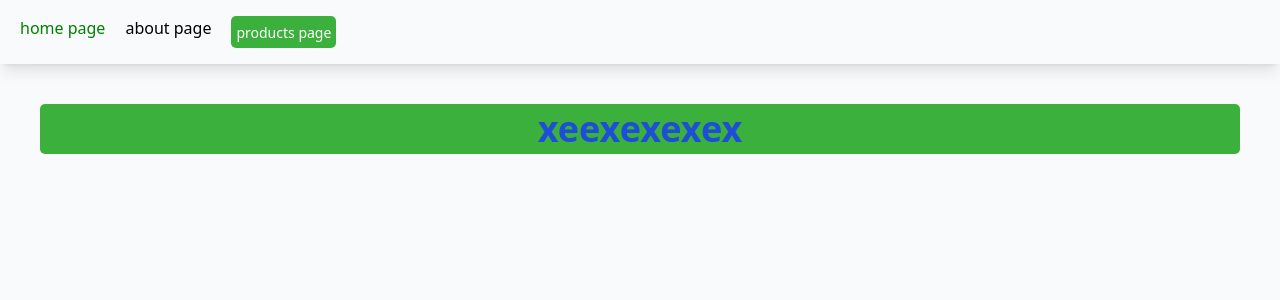
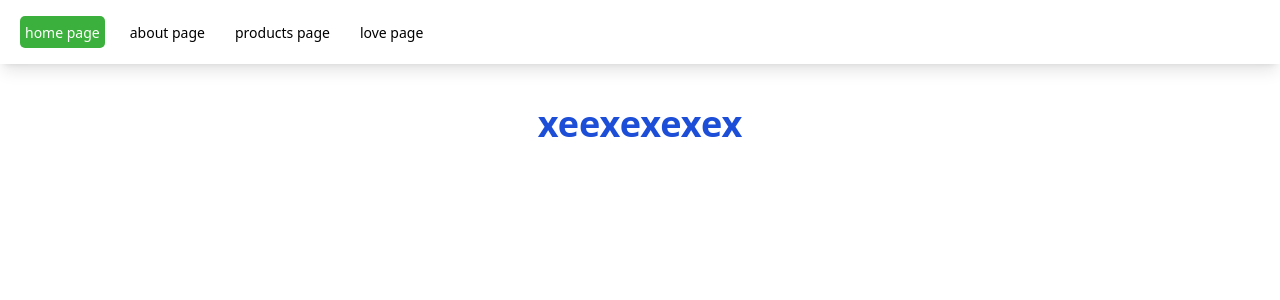
Before and after one commit to sapkav/Nuxt-pinia-start, a Nuxt app: page / in a window 1280 px wide. Shown: the top 300 px of the page. Built offline with nearby package versions, Linux system fonts and the light colour scheme.

Commit message:
gitignore change + new test page

```diff
--- a/assets/css/tailwind.css
+++ b/assets/css/tailwind.css
@@ -2,26 +2,25 @@
 @tailwind components;
 @tailwind utilities;
 
-body {
-    @apply bg-gray-50;
-}
 
-@layer components {
-    .btn {
-        background-color: rgb(60, 176, 60);
-        color: white;
+.btn  {
+    color: black;
     border-radius: 5px;
     font-size: 14px;
     display: flex;
     align-items: center;
     justify-content: center;
     padding: 5px;
-        transition: 5s cubic-bezier(0.075, 0.82, 0.165, 1);
+    transition: 1s cubic-bezier(0.075, 0.82, 0.165, 1);
 }
 
 .btn:hover {
-        transform: scale(1.2);
-        color: black;
+    transform: scale(1.1);
     background-color: rgb(28, 173, 173);
 }
+
+.router-link-exact-active  {
+    background-color: rgb(60, 176, 60);
+    color: white;
+    transition: 1s cubic-bezier(0.075, 0.82, 0.165, 1);
 }
--- a/layouts/default.vue
+++ b/layouts/default.vue
@@ -1,9 +1,10 @@
 <template>
     <div class="shadow-lg bg-white; pl-5 pt-4 pb-4 flex gap-5 round">
         <div class="flex container gap-5">
-            <NuxtLink to="/">home page</NuxtLink>
-            <div><NuxtLink to="/about">about page</NuxtLink></div>
+            <NuxtLink to="/" class="btn">home page</NuxtLink>
+            <NuxtLink to="/about" class="btn">about page</NuxtLink>
             <NuxtLink to="/products" class="btn">products page</NuxtLink>
+            <NuxtLink to="/love" class="btn">love page</NuxtLink>
         </div>
         <div class="container mx-auto p-4 text-blue-700">
             <slot />
@@ -16,7 +17,4 @@
 </script>
 
 <style>
-.router-link-exact-active {
-    color: green;
-}
 </style>
--- a/pages/index.vue
+++ b/pages/index.vue
@@ -1,5 +1,5 @@
 <template>
-    <div class="text-4xl font-bold text-blue-700 m-10 text-center btn">
+    <div class="text-4xl font-bold text-blue-700 m-10 text-center">
         xeexexexex
     </div>
 </template>
--- /dev/null
+++ b/pages/love.vue
@@ -0,0 +1,13 @@
+<template>
+    <div class="text-center text-4xl text-red-600 pt-1">
+        Love
+    </div>
+</template>
+
+<script>
+
+</script>
+
+<style>
+
+</style>
```
Also changed, not shown: 1 other file (tests, documents, lock files or other folders). Lines whose indentation alone changed are shown as unchanged.
